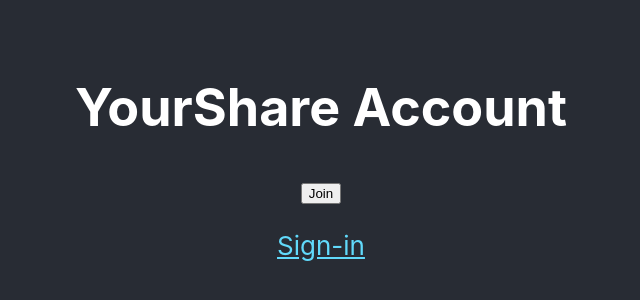
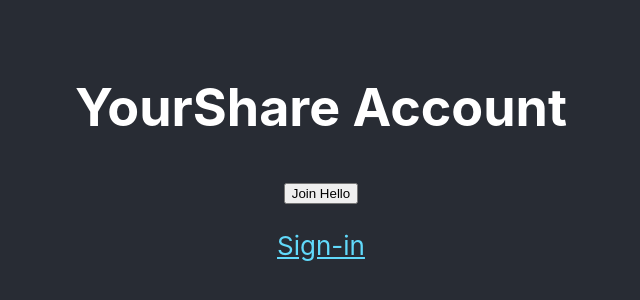
Before and after one commit to aqw1772/Localized, a React (Create React App) app in the folder yourshare/: page / in a window 1280 px wide. Shown: the part 236-536 px from the top of the page, without its empty margins (319-959 px from the left). Built offline with nearby package versions, Linux system fonts and the light colour scheme.

Commit message:
Quick test edit

```diff
--- a/yourshare/src/pages/AccountPage.tsx
+++ b/yourshare/src/pages/AccountPage.tsx
@@ -11,7 +11,7 @@ export class AccountPage extends React.Component<AccountScreenProps> {
       <div>
         <h1>YourShare Account</h1>
         <button onClick={(e) => this.props.changePage(pages.BrowsePage)}>
-          Join
+          Join Hello
         </button>
         <p className="App-link" onClick={(e) => this.props.changePage(pages.BrowsePage)}>
           Sign-in
```
Also changed, not shown: 1 other file (tests, documents, lock files or other folders).
